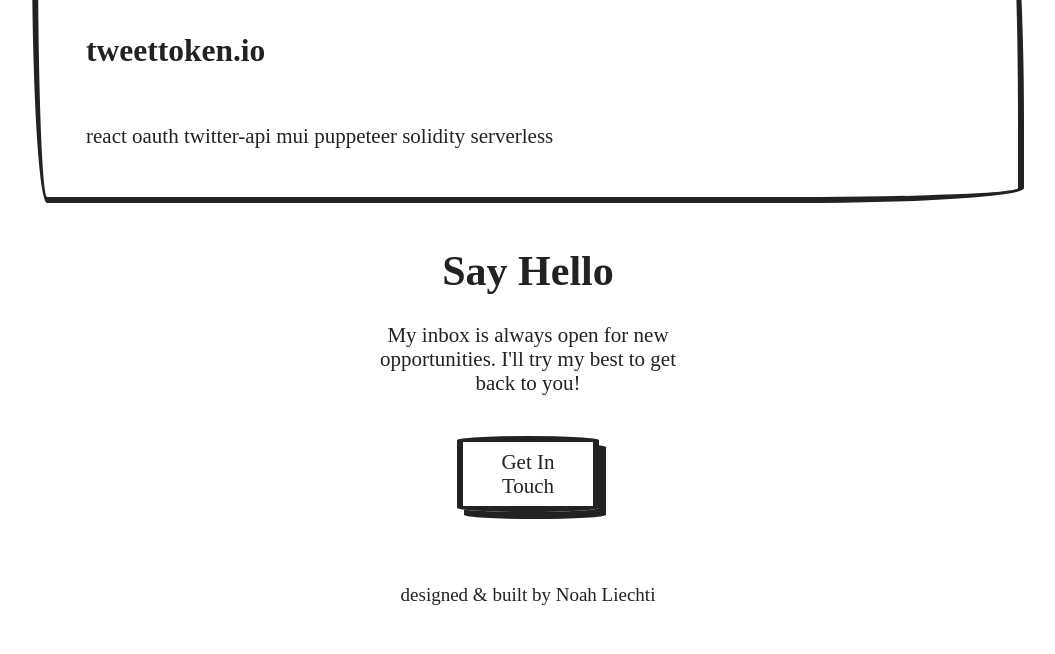
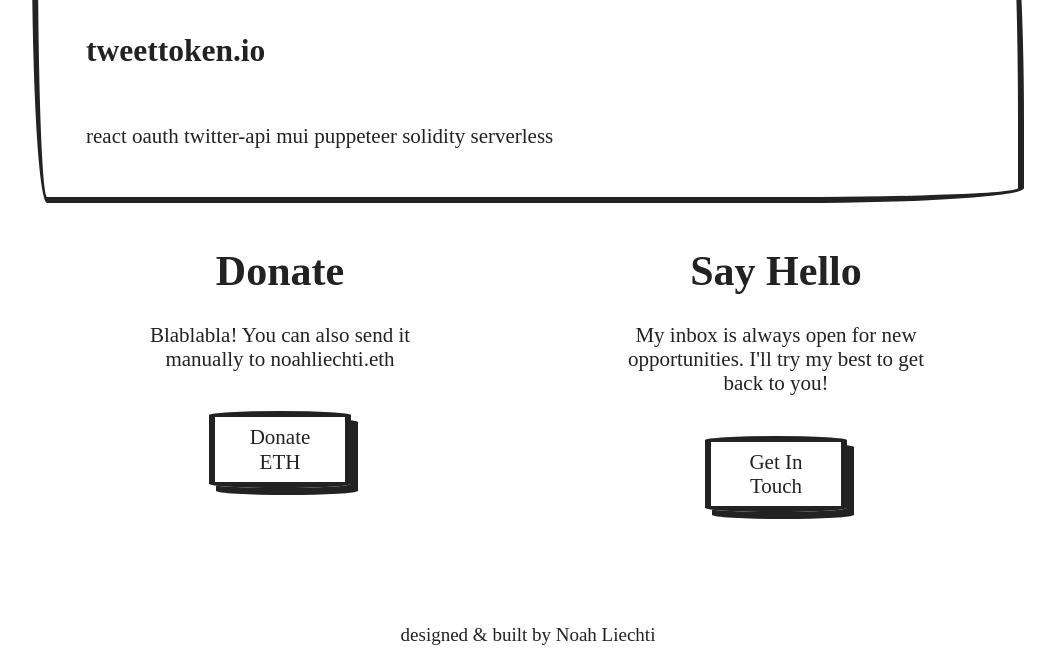
Before and after one commit to noahliechti/web3-swe-portfolio, a website built with Parcel: page src/index.html in a window 1280 px wide. Shown: the part 1350-2004 px from the top of the page, without its empty margins (112-1167 px from the left). Before the commit the page ends 1964 px from the top, so only its background shows below. Built offline with nearby package versions, Linux system fonts and the light colour scheme; a script that the page names is missing; a web font is replaced by a local one.

Commit message:
add donate section

```diff
--- a/src/index.html
+++ b/src/index.html
@@ -37,6 +37,10 @@
     <link rel="mask-icon" href="./safari-pinned-tab.svg" color="#000000" />
     <meta name="msapplication-TileColor" content="#000000" />
     <meta name="theme-color" content="#000000" />
+    <script
+      defer
+      src="https://unpkg.com/smoothscroll-polyfill@0.4.4/dist/smoothscroll.min.js"
+    ></script>
   </head>
   <body>
     <script>
@@ -111,6 +115,7 @@
         <ul>
           <li><a href="#home" onclick="toggleMenu()">Home</a></li>
           <li><a href="#projects" onclick="toggleMenu()">Projects</a></li>
+          <li><a href="#donate" onclick="toggleMenu()">Donate</a></li>
           <li><a href="#contact" onclick="toggleMenu()">Contact</a></li>
         </ul>
         <button
@@ -312,11 +317,23 @@
             </div>
             <!-- <button class="hand-drawn-button">Show More</button> -->
           </section>
+          <div class="multi-col">
+            <section id="donate" class="page-section">
+              <h1>Donate</h1>
+              <p>Blablabla! You can also send it manually to noahliechti.eth</p>
+              <a
+                class="hand-drawn-button"
+                href="mailto:noah.liechti@gmail.com?subject=Get%20in%20touch&body=Hello%20Noah"
+                target="_blank"
+                rel="noopener"
+                >Donate ETH</a
+              >
+            </section>
             <section id="contact" class="page-section">
               <h1>Say Hello</h1>
               <p>
-              My inbox is always open for new opportunities. I'll try my best to
-              get back to you!
+                My inbox is always open for new opportunities. I'll try my best
+                to get back to you!
               </p>
               <a
                 class="hand-drawn-button"
@@ -326,6 +343,7 @@
                 >Get In Touch</a
               >
             </section>
+          </div>
         </main>
         <footer class="footer">
           <small>designed & built by Noah Liechti</small>
--- a/src/index.js
+++ b/src/index.js
@@ -1,12 +1,13 @@
 let bodyElm = document.querySelector("body");
 let prevPos = window.pageYOffset;
+const isShortScreen = document.body.clientHeight < 360;
 
 document.addEventListener("DOMContentLoaded", hideExpandIcon, false);
 document.addEventListener("scroll", hideMenuAndIcon, false);
 document.addEventListener("storage", saveCurrentThemeToLocalStorage, false);
 
 function hideExpandIcon() {
-  if (document.body.clientHeight < 350) {
+  if (isShortScreen) {
     document.querySelector(".expand-more-button").style.opacity = 0;
     document.querySelector(".expand-more-button").style.visibility = "hidden";
   }
@@ -23,7 +24,7 @@ function hideMenuAndIcon() {
     // document.querySelector(".top-header").style.top = "-76px";
     document.querySelector(".top-header").style.top = "-108px";
   }
-  if (currentPos > 10) {
+  if (currentPos > 10 || isShortScreen) {
     // user scrolls down 10px or more -> hide icon
     document.querySelector(".expand-more-button").style.opacity = 0;
     document.querySelector(".expand-more-button").style.visibility = "hidden";
--- a/src/styles.css
+++ b/src/styles.css
@@ -77,7 +77,7 @@ ul {
 .title {
   display: block;
   font-weight: bold;
-  font-size: 64px;
+  font-size: 62px;
 }
 code {
   font: inherit;
@@ -261,11 +261,24 @@ body.dark-mode .toggle-theme-button span:nth-child(2) {
   left: 45px;
   background-color: #222;
 }
-#contact > p {
-  max-width: 327px;
-  margin: auto;
+/* --- responsive design --------------------------------------------------- */
+.multi-col {
+  display: flex;
+  flex-direction: row;
+  flex-wrap: wrap;
+  justify-content: center;
 }
-/* --- responsive design --------------------------------------------------- */
+#contact {
+  flex-basis: 327px;
+}
+#donate {
+  flex-basis: 327px;
+}
+@media (min-width: 1000px) {
+  .multi-col {
+    justify-content: space-around;
+  }
+}
 @media (min-width: 900px) {
   body {
     margin: 0 64px 24px 64px;
```
Lines whose indentation alone changed are shown as unchanged.
